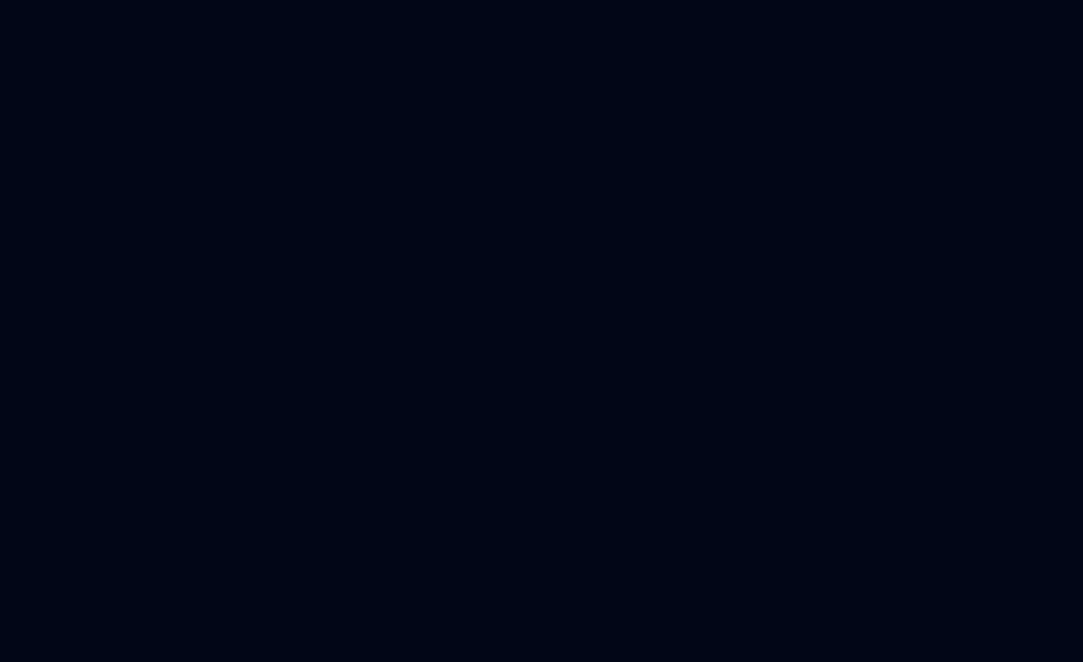
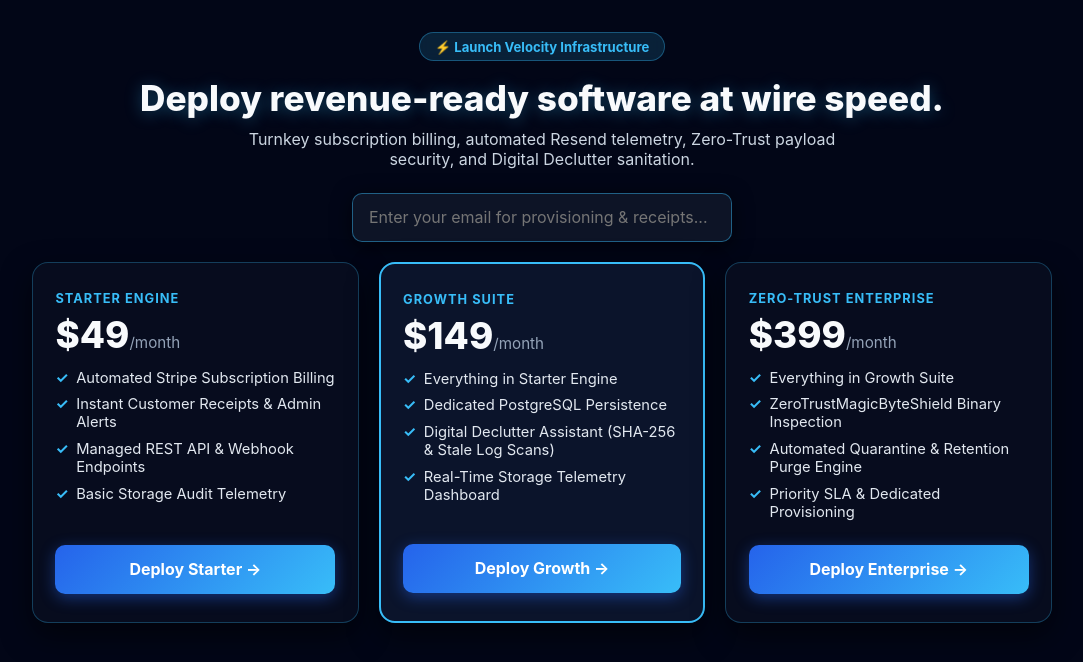
Before and after one commit to launchvelocity-eng/revenue-engine, a website: page index.html in a window 1280 px wide. Shown: the whole page, without its empty margins (98-1181 px from the left). Drawn offline with Linux system fonts and the light colour scheme.

Commit message:
Update index.html

```diff
--- a/index.html
+++ b/index.html
@@ -3,25 +3,121 @@
 <head>
 <meta charset="UTF-8">
 <meta name="viewport" content="width=device-width, initial-scale=1.0">
-<title>Launch Velocity</title>
+<title>Launch Velocity | Autonomous Revenue Engine</title>
 <style>
 *{box-sizing:border-box;margin:0;padding:0;font-family:-apple-system,BlinkMacSystemFont,"Segoe UI",Roboto,sans-serif}
-body{min-height:100vh;background:#020617;color:#f8fafc;padding:2rem 1rem;overflow-x:hidden}
+body{min-height:100vh;background:#020617;color:#f8fafc;padding:2rem 1rem;overflow-x:hidden;position:relative}
 #bg{position:fixed;inset:0;width:100%;height:100%;z-index:0;pointer-events:none}
 .wrap{max-width:1020px;margin:0 auto;text-align:center;position:relative;z-index:10}
-.badge{display:inline-block;background:rgba(56,189,248,.15);color:#38bdf8;border:1px solid rgba(56,189,248,.35);font-weight:700;font-size:.82rem;padding:.35rem .9rem;border-radius:99px;margin-bottom:1rem}
+.badge{display:inline-block;background:rgba(56,189,248,.15);color:#38bdf8;border:1px solid rgba(56,189,248,.35);font-weight:700;font-size:.82rem;padding:.35rem .9rem;border-radius:99px;margin-bottom:1rem;backdrop-filter:blur(6px)}
 h1{font-size:2.2rem;font-weight:800;margin-bottom:.6rem;text-shadow:0 2px 16px rgba(56,189,248,.35)}
 .sub{color:#cbd5e1;font-size:1rem;max-width:600px;margin:0 auto 1.5rem}
-input{padding:.85rem 1rem;width:100%;max-width:380px;border-radius:10px;border:1px solid rgba(56,189,248,.45);background:rgba(15,23,42,.88);color:#fff;font-size:1rem;margin-bottom:1.25rem}
-#msg{margin:0 auto 1.25rem;max-width:600px;padding:.9rem;border-radius:10px;display:none;font-weight:600;font-size:.92rem;background:rgba(15,23,42,.95);border:1px solid #38bdf8;color:#38bdf8}
+.email-box{margin-bottom:1.25rem}
+input{padding:.85rem 1rem;width:100%;max-width:380px;border-radius:10px;border:1px solid rgba(56,189,248,.45);background:rgba(15,23,42,.88);color:#fff;font-size:1rem;box-shadow:0 4px 20px rgba(0,0,0,0.6);backdrop-filter:blur(10px)}
+input:focus{outline:none;border-color:#38bdf8;box-shadow:0 0 0 3px rgba(56,189,248,0.3)}
+#msg{margin:0 auto 1.25rem;max-width:600px;padding:.9rem;border-radius:10px;display:none;font-weight:600;font-size:.92rem;background:rgba(15,23,42,.95);border:1px solid #38bdf8;color:#38bdf8;backdrop-filter:blur(8px)}
 .grid{display:grid;grid-template-columns:repeat(auto-fit,minmax(270px,1fr));gap:1.25rem}
-.card{background:rgba(9,15,32,.86);backdrop-filter:blur(12px);border:1px solid rgba(56,189,248,.28);border-radius:16px;padding:1.75rem 1.4rem;text-align:left;display:flex;flex-direction:column;justify-content:space-between}
-.card.feat{border:2px solid #38bdf8}
+.card{background:rgba(9,15,32,.86);backdrop-filter:blur(12px);border:1px solid rgba(56,189,248,.28);border-radius:16px;padding:1.75rem 1.4rem;text-align:left;display:flex;flex-direction:column;justify-content:space-between;box-shadow:0 12px 30px rgba(0,0,0,0.55);transition:transform .2s,border-color .2s}
+.card:hover{transform:translateY(-4px);border-color:#38bdf8}
+.card.feat{border:2px solid #38bdf8;background:rgba(13,22,46,.92)}
 .tier{font-size:.8rem;text-transform:uppercase;letter-spacing:.08em;color:#38bdf8;font-weight:700}
 .price{font-size:2.3rem;font-weight:800;margin:.35rem 0 .75rem}
 .price span{font-size:.95rem;color:#94a3b8;font-weight:400}
 ul{list-style:none;margin-bottom:1.5rem;color:#e2e8f0;font-size:.92rem}
 li{margin-bottom:.55rem;padding-left:1.3rem;position:relative}
 li::before{content:"✓";position:absolute;left:0;color:#38bdf8;font-weight:700}
-button{width:100%;padding:.9rem;border:none;border-radius:10px;background:linear-gradient(135deg,#2563eb,#38bdf8);color:#fff;font-size:1rem;font-weight:700;cursor:pointer}
-button:disabled{background:#47
+button{width:100%;padding:.9rem;border:none;border-radius:10px;background:linear-gradient(135deg,#2563eb,#38bdf8);color:#fff;font-size:1rem;font-weight:700;cursor:pointer;box-shadow:0 4px 15px rgba(37,99,235,0.45);transition:opacity .2s}
+button:hover{opacity:.92}
+button:disabled{background:#475569;cursor:not-allowed;box-shadow:none}
+</style>
+</head>
+<body>
+<canvas id="bg"></canvas>
+<div class="wrap">
+  <div class="badge">⚡ Launch Velocity Infrastructure</div>
+  <h1>Deploy revenue-ready software at wire speed.</h1>
+  <p class="sub">Turnkey subscription billing, automated Resend telemetry, Zero-Trust payload security, and Digital Declutter sanitation.</p>
+
+  <div class="email-box">
+    <input type="email" id="email" placeholder="Enter your email for provisioning & receipts...">
+  </div>
+
+  <div id="msg"></div>
+
+  <div class="grid">
+    <!-- Starter Engine -->
+    <div class="card">
+      <div>
+        <div class="tier">Starter Engine</div>
+        <div class="price">$49<span>/month</span></div>
+        <ul>
+          <li>Automated Stripe Subscription Billing</li>
+          <li>Instant Customer Receipts & Admin Alerts</li>
+          <li>Managed REST API & Webhook Endpoints</li>
+          <li>Basic Storage Audit Telemetry</li>
+        </ul>
+      </div>
+      <button type="button" onclick="go('starter',this)">Deploy Starter →</button>
+    </div>
+
+    <!-- Growth Suite -->
+    <div class="card feat">
+      <div>
+        <div class="tier">Growth Suite</div>
+        <div class="price">$149<span>/month</span></div>
+        <ul>
+          <li>Everything in Starter Engine</li>
+          <li>Dedicated PostgreSQL Persistence</li>
+          <li>Digital Declutter Assistant (SHA-256 & Stale Log Scans)</li>
+          <li>Real-Time Storage Telemetry Dashboard</li>
+        </ul>
+      </div>
+      <button type="button" onclick="go('growth',this)">Deploy Growth →</button>
+    </div>
+
+    <!-- Enterprise Tier -->
+    <div class="card">
+      <div>
+        <div class="tier">Zero-Trust Enterprise</div>
+        <div class="price">$399<span>/month</span></div>
+        <ul>
+          <li>Everything in Growth Suite</li>
+          <li>ZeroTrustMagicByteShield Binary Inspection</li>
+          <li>Automated Quarantine & Retention Purge Engine</li>
+          <li>Priority SLA & Dedicated Provisioning</li>
+        </ul>
+      </div>
+      <button type="button" onclick="go('enterprise',this)">Deploy Enterprise →</button>
+    </div>
+  </div>
+</div>
+
+<script>
+// --- LIVE 3D TUNNEL & WAVE BACKGROUND ANIMATION ---
+const c = document.getElementById('bg'), x = c.getContext('2d');
+function rs() { c.width = innerWidth; c.height = innerHeight; }
+addEventListener('resize', rs); rs();
+
+const pts = Array.from({length:360}, (_,i) => {
+  const w = i % 4;
+  return {
+    x: (w === 0 ? -1 : w === 1 ? 1 : Math.random() * 2 - 1) * (0.95 + Math.random() * 0.25),
+    y: (w === 2 ? -1 : w === 3 ? 1 : Math.random() * 2 - 1) * (0.95 + Math.random() * 0.25),
+    z: Math.random() * 2.5 + 0.1,
+    s: Math.random() * 2 + 0.8
+  };
+});
+
+const wv = [];
+for (let i = 0; i < 28; i++) {
+  for (let j = 0; j < 18; j++) {
+    wv.push({ gx: (i / 28) * 2 - 0.8, gy: (j / 18) * 2 - 1, p: i * 0.35 + j * 0.25 });
+  }
+}
+
+let t = 0;
+function loop() {
+  t += 0.014;
+  const b = (Math.sin(t * 0.32) + 1) / 2, ta = 1 - b, wa = b;
+
+  const g = x.createRadialGradient(c.width/2, c.height/2, 20, c.width/2, c.height/2, Math.max(c.width, c.height) * 0.
```
